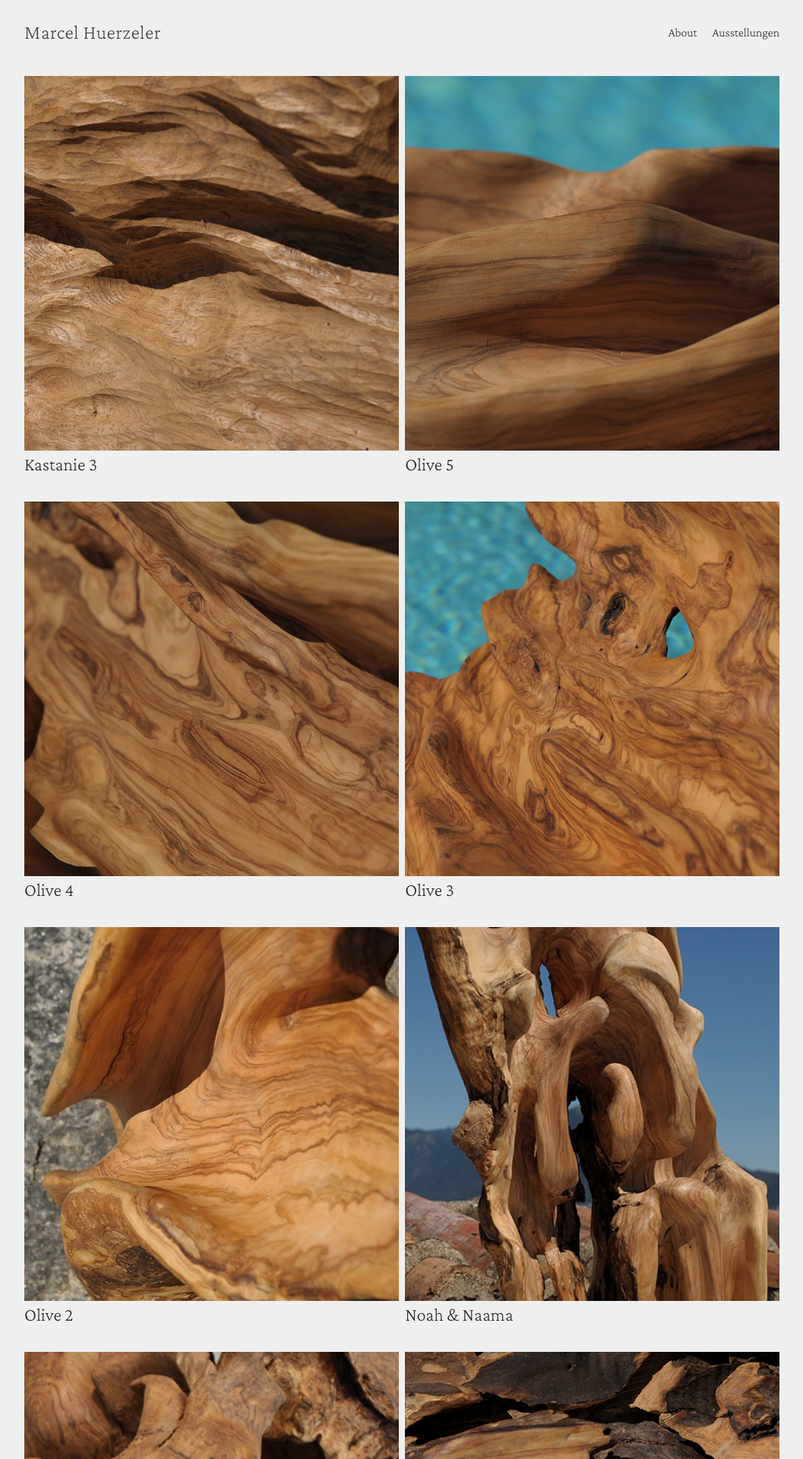
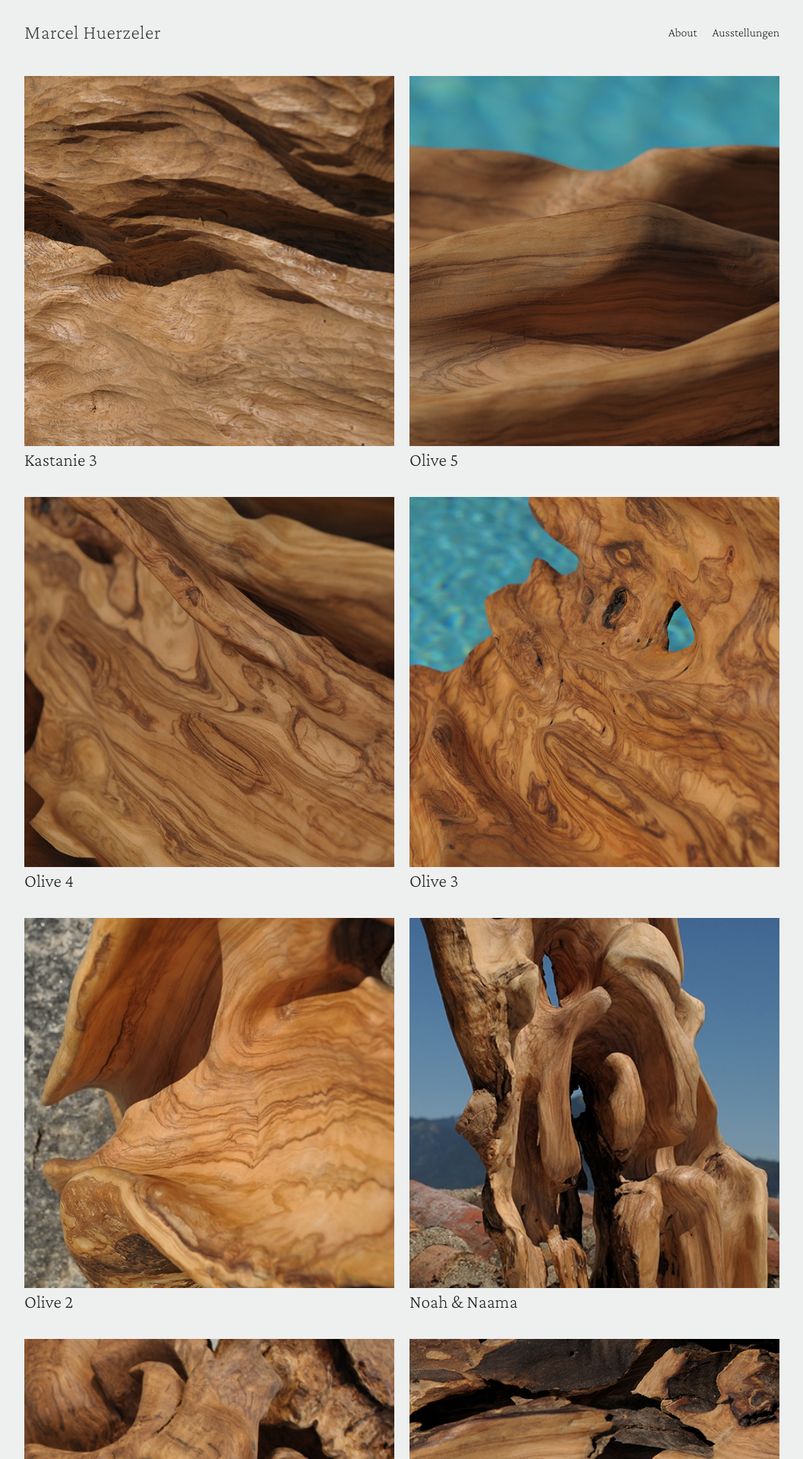
Before and after one commit to fionag/marcelhuerzeler.github.io, a Jekyll site: the page built from index.markdown, in a window 1280 px wide. Shown: the top 1920 px of the page at 76% size, without its empty margins (111-1168 px from the left). Built offline with Jekyll 4.4.1, drawn with Linux system fonts in a browser that asks for light colours.

Commit message:
updated figure width

```diff
--- a/_sass/minima.scss
+++ b/_sass/minima.scss
@@ -96,7 +96,7 @@ strong {
     justify-content: space-between;
    }
    .home-post {
-    width: 38.5vw;
+    width: 49%;
     margin-bottom:1em;
     height: auto;
     h3 {
```
